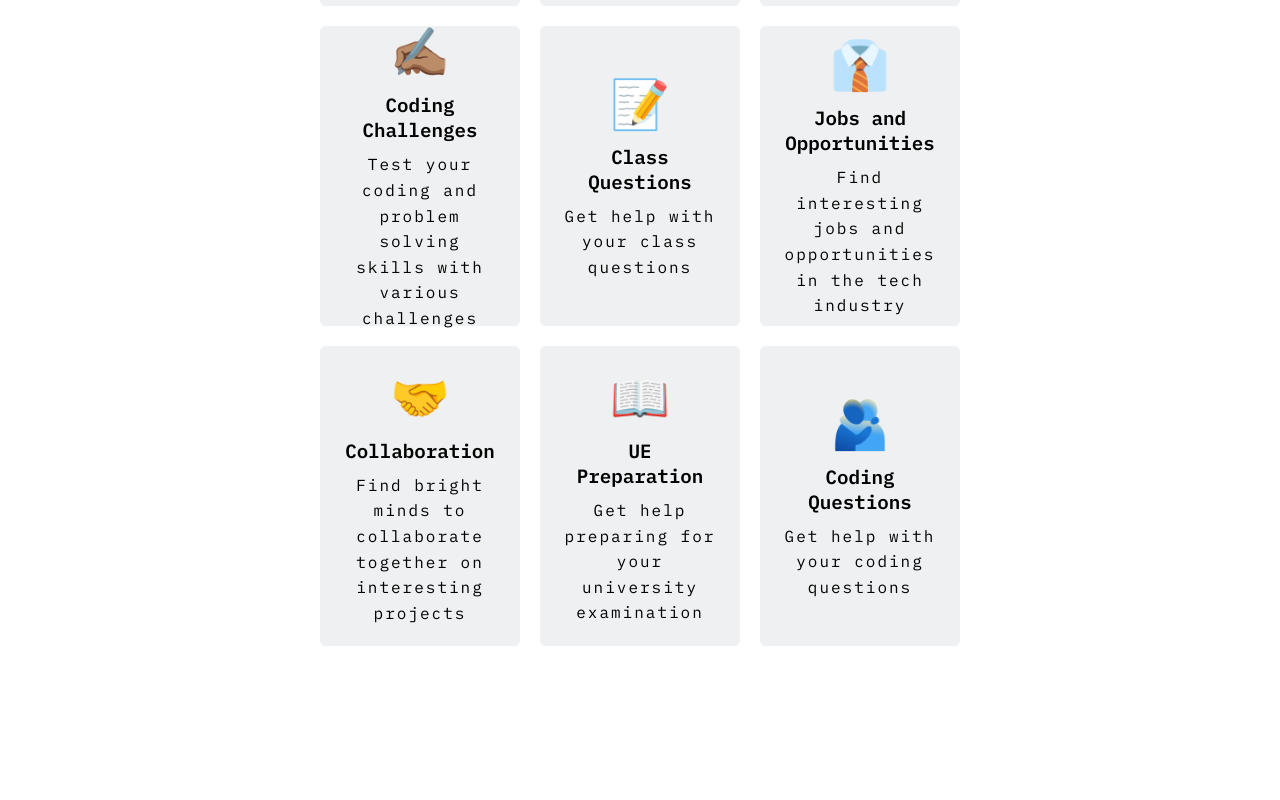
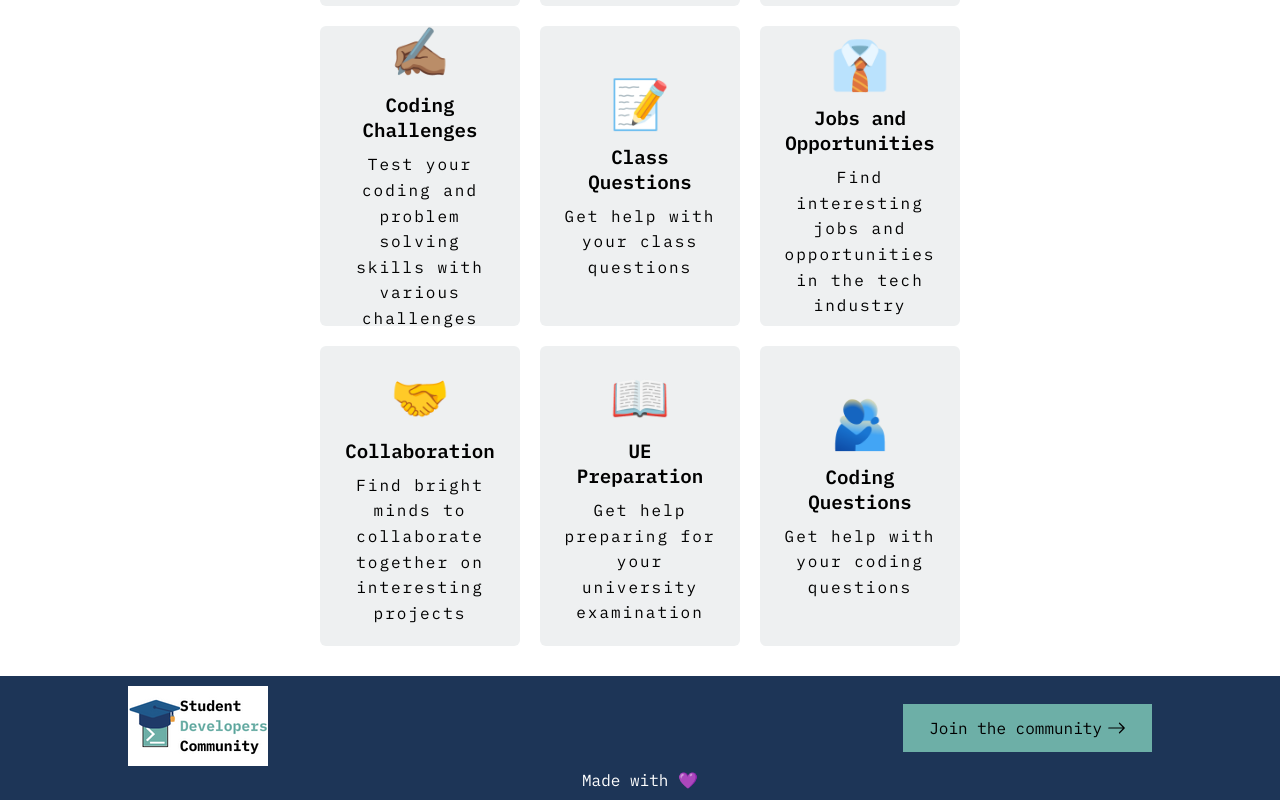
Before and after one commit to rohitgulam/student-developers-community, a React (Create React App) app: page / in a window 1280 px wide. Shown: the part 1526-2326 px from the top of the page. Before the commit the page ends 2202 px from the top, so only its background shows below. Built offline with nearby package versions, Linux system fonts and the light colour scheme; a web font is replaced by a local one.

Commit message:
added footer

```diff
--- /dev/null
+++ b/src/components/Footer.jsx
@@ -0,0 +1,45 @@
+import React from 'react';
+import styled from 'styled-components';
+import {NavLink} from 'react-router-dom';
+import logo from '../img/logo.png';
+import Button from './Button';
+
+function Footer() {
+  return (
+    <FooterDiv>
+        <div>
+            <NavLink to='/' className="site-title">
+                <img src={logo} alt="Student Developer Community Logo" width="140px" height="80px"/>
+            </NavLink>
+            <Button text="Join the community" />
+        </div>
+        <LFooter>
+            <p>Made with 💜 </p>
+        </LFooter>
+    </FooterDiv>
+  )
+}
+
+const FooterDiv = styled.footer`
+    background-color: #1d3557;
+    color: white;
+    padding: 10px 0px;
+
+    div{
+        width: 80%;
+        margin: 0 auto;
+        display: flex;
+        align-items: center;
+        justify-content: space-between;
+    }
+`;
+
+const LFooter = styled.div`
+    width: 100%;
+    p{
+        text-align: center;
+        width: 100%;
+    }
+`;
+
+export default Footer
--- a/src/pages/Home.jsx
+++ b/src/pages/Home.jsx
@@ -3,6 +3,7 @@
 import Hero from '../components/Hero';
 import IconSection from '../components/IconSection';
 import Benefits from '../components/Benefits';
+import Footer from '../components/Footer';
 
 function Home() {
   return (
@@ -11,6 +12,7 @@
         <Hero/>
         <IconSection/>
         <Benefits/>
+        <Footer/>
     </div>
   )
 }
```
